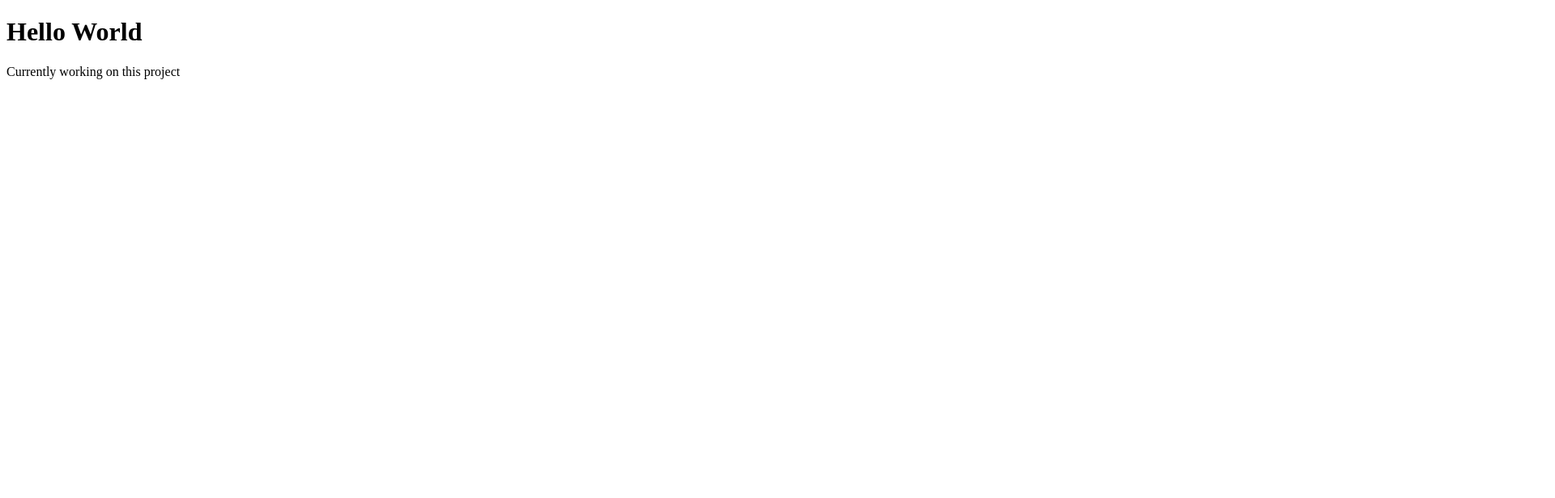
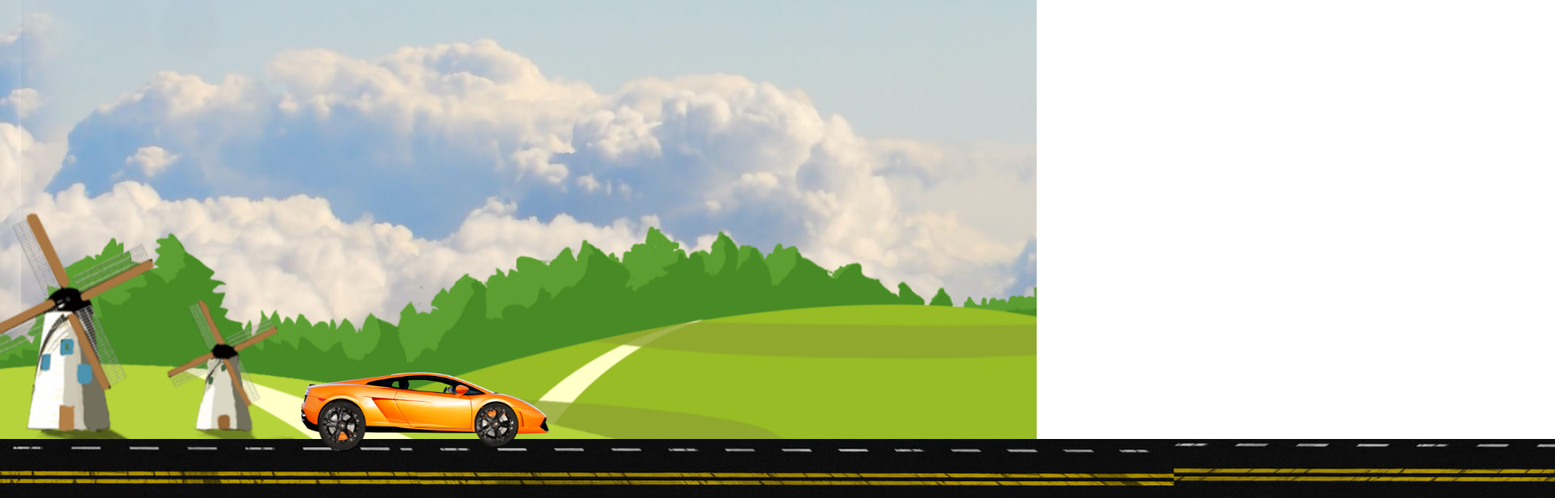
Before and after one commit to alphaankit079/Car-Animation, a plain HTML site: page index.html in a window 1280 px wide. Shown: the top 616 px of the page at 81% size, 1920 px wide, since content can reach past the window. Drawn offline with Linux system fonts and the light colour scheme.

Commit message:
Add Initital Files

```diff
--- a/index.html
+++ b/index.html
@@ -8,8 +8,22 @@
 </head>
 <body>
 
-    <h1>Hello World</h1>
-    <p>Currently working on this project</p>
+    <div class="container">
+        <div class="sky">
+            <div class="trees"></div>
+            <div class="track"></div>
+            <div class="car">
+                <div class="wheel wheel1">
+                    <img src="car_wheel_left.png" alt="">
+                </div>
+                <div class="wheel wheel2">
+                    <img src="car_wheel_right.png" alt="">
+                </div>
+            </div>
+        </div>
+    </div>
+
+
     <script src="script.js"></script>
 </body>
 </html>
--- a/script.js
+++ b/script.js
@@ -0,0 +1,4 @@
+var audio = document.createElement('audio');
+audio.setAttribute('src', 'sound.mp3');
+audio.loop = true;
+audio.play();
--- a/style.css
+++ b/style.css
@@ -0,0 +1,105 @@
+*{
+    margin: 0;
+    padding: 0;
+}
+
+body{
+    overflow: hidden;
+    animation: bodyShake linear 6s infinite;
+}
+
+.sky{
+    height: 100vh;
+    width: 100%;
+    background-image: url(background.jpg);
+    position: absolute;
+    background-repeat: no-repeat;
+}
+
+.trees{
+    height: 100vh;
+    width: 100%;
+    background-image: url(trees.png);
+    background-size: cover;
+    position: absolute;
+    top: -144px;
+}
+
+.track{
+    height: 60vh;
+    width: 800vw;
+    background-image: url(track.png);
+    /* background-size: cover; */
+    background-repeat: repeat-x;
+    position: absolute;
+    top: 70vh;
+    animation: carMove linear 3s infinite;
+}
+
+.car{
+    height: 100px;
+    width: 380px;
+    background-image: url(car_body.png);
+    background-size: cover;
+    background-repeat: no-repeat;
+    position: absolute;
+    left: 340px;
+    bottom: 30vh;
+    animation: carShake linear 3s infinite;
+}
+
+.wheel1 img{
+    width: 77px;
+    position: relative;
+    top: 43px;
+    left: 44px;
+    animation: wheelRotation linear .16s infinite;
+}
+
+.wheel2 img{
+    width: 77px;
+    position: relative;
+    top: -39px;
+    left: 235px;
+    animation: wheelRotation linear .16s infinite;
+}
+
+@keyframes wheelRotation
+{
+    100%{
+        transform: rotate(360deg);
+    }
+}
+
+@keyframes carMove
+{
+    100%{
+        transform: translateX(-500vw);
+    }
+}
+
+@keyframes carShake
+{
+    0%{
+        transform: translateY(-5px);
+    }
+    50%{
+        transform: translateY(5px);
+    }
+    100%{
+        transform: translateY(-5px);
+    }
+}
+
+@keyframes bodyShake
+{
+    0%{
+        transform: translateY(-50px);
+    }
+    50%{
+        transform: translateY(50px);
+    }
+    100%{
+        transform: translateY(-50px);
+    }
+}
```
Also changed, not shown: background.jpg (added), car_body.png (added), car_wheel_left.png (added), car_wheel_right.png (added), track.png (added), trees.png (added), 1 other file.
